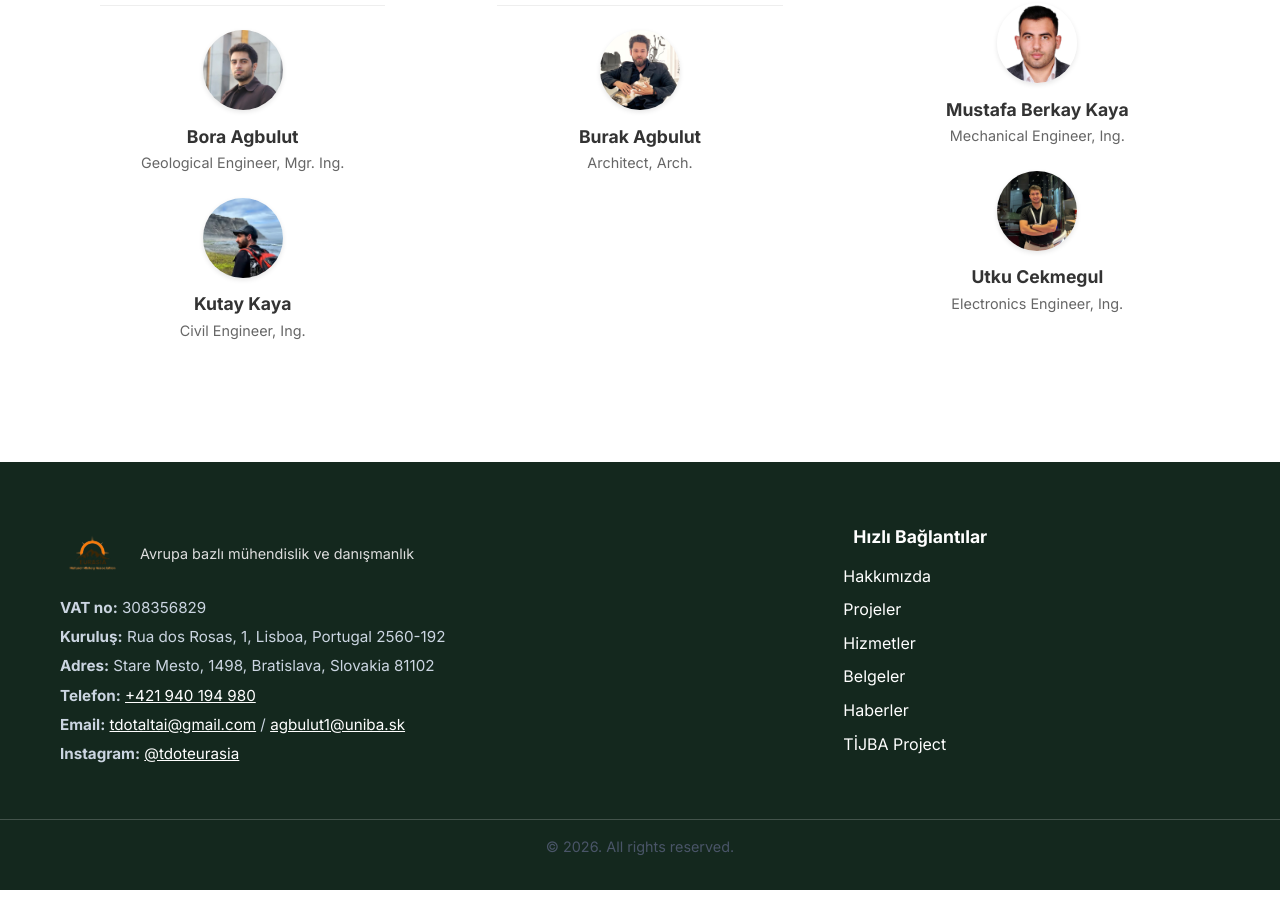
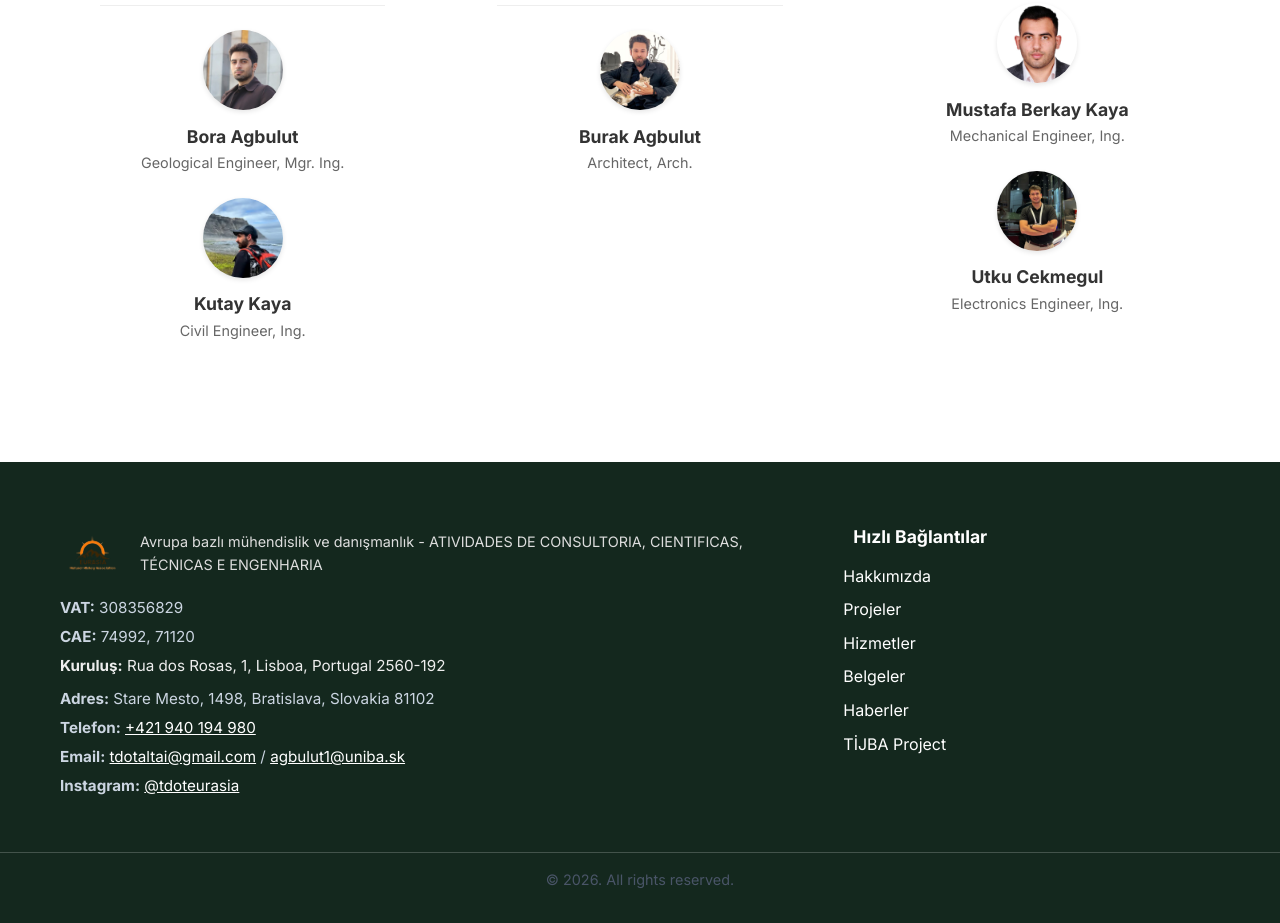
Before and after one commit to borax9/Website, a plain HTML site: page services.html in a window 1280 px wide. Shown: the part 1428-2351 px from the top of the page. Before the commit the page ends 2318 px from the top, so only its background shows below. Drawn offline with Linux system fonts and the light colour scheme.

Commit message:
Update services.html

```diff
--- a/services.html
+++ b/services.html
@@ -164,15 +164,15 @@
                 <div style="display: flex; align-items: center; gap: 15px; margin-bottom: 15px;">
                     <img src="images/logo2.png" alt="Eurasia NHA Logo 2" style="height: 55px; object-fit: contain;">
                     <div>
-                        <p class="lang-tr" style="margin: 2px 0; font-size: 0.9rem; color: #ddd;">Avrupa bazlı mühendislik ve danışmanlık</p>
-                        <p class="lang-en" style="display:none; margin: 2px 0; font-size: 0.9rem; color: #ddd;">European-based engineering and consulting</p>
-                        <p class="lang-pt" style="display:none; margin: 2px 0; font-size: 0.9rem; color: #ddd;">Engenharia e consultoria com sede na Europa</p>
+                        <p class="lang-tr" style="margin: 2px 0; font-size: 0.9rem; color: #ddd;">Avrupa bazlı mühendislik ve danışmanlık - ATIVIDADES DE CONSULTORIA, CIENTIFICAS, TÉCNICAS E ENGENHARIA</p>
+                        <p class="lang-en" style="display:none; margin: 2px 0; font-size: 0.9rem; color: #ddd;">European-based engineering and consulting - ATIVIDADES DE CONSULTORIA, CIENTIFICAS, TÉCNICAS E ENGENHARIA </p>
+                        <p class="lang-pt" style="display:none; margin: 2px 0; font-size: 0.9rem; color: #ddd;">Engenharia e consultoria com sede na Europa - ATIVIDADES DE CONSULTORIA, CIENTIFICAS, TÉCNICAS E ENGENHARIA </p>
                     </div>
                 </div>
 
                 <div style="font-size: 0.95rem; line-height: 1.6; color: #eee;">
-                    <p style="margin: 5px 0;"><strong>VAT no:</strong> 308356829</p>
-                    <p style="margin: 5px 0;">
+                    <p style="margin: 5px 0;"><strong>VAT:</strong> 308356829</p>
+                    <p style="margin: 5px 0;"><strong>CAE:</strong> 74992, 71120</p>
                         <strong><span class="lang-tr">Kuruluş:</span><span class="lang-en" style="display:none;">Registered Office:</span><span class="lang-pt" style="display:none;">Sede Registrada:</span></strong>
                         Rua dos Rosas, 1, Lisboa, Portugal 2560-192
                     </p>
```
